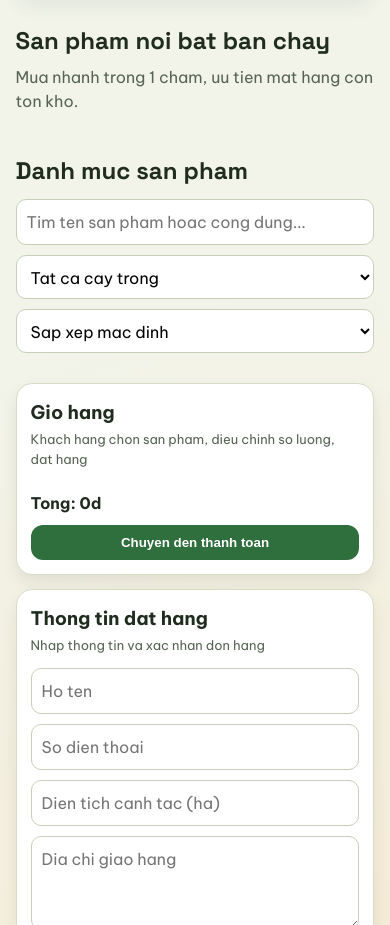
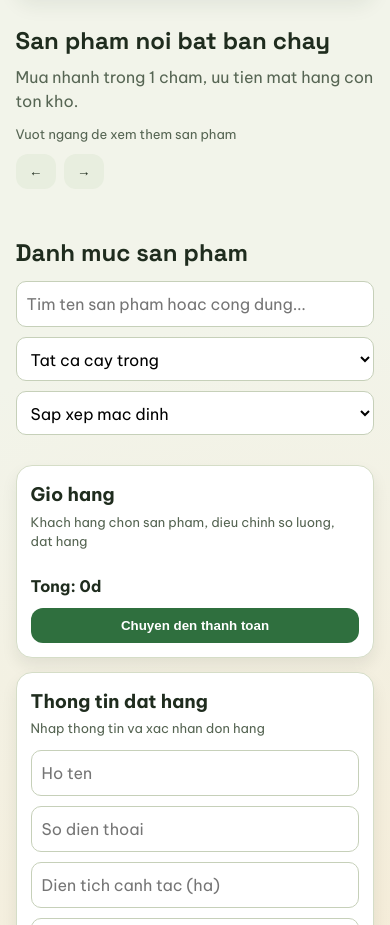
Before and after one commit to Ziec205/EXE01, a plain HTML site: page frontend/index.html in a window 390 px wide. Shown: the part 1840-2765 px from the top of the page. Drawn offline with Linux system fonts and the light colour scheme; no server answers.

Commit message:
Add mobile carousel for featured products

```diff
--- a/backend/src/main/resources/static/styles.css
+++ b/backend/src/main/resources/static/styles.css
@@ -268,6 +268,29 @@ body {
   display: grid;
   grid-template-columns: repeat(4, minmax(0, 1fr));
   gap: 12px;
+}
+
+.spotlight-toolbar {
+  margin-top: 12px;
+  display: flex;
+  justify-content: space-between;
+  align-items: center;
+  gap: 10px;
+}
+
+.spotlight-hint {
+  color: var(--muted);
+  font-size: 13px;
+}
+
+.spotlight-controls {
+  display: flex;
+  gap: 8px;
+}
+
+.spotlight-controls .btn {
+  min-width: 40px;
+  padding-inline: 0;
 }
 
 .spotlight-card {
@@ -804,6 +827,26 @@ select {
     grid-template-columns: 1fr;
   }
 
+  .spotlight-toolbar {
+    align-items: flex-start;
+    flex-direction: column;
+  }
+
+  .spotlight-grid {
+    grid-template-columns: none;
+    display: flex;
+    overflow-x: auto;
+    scroll-snap-type: x mandatory;
+    padding-bottom: 6px;
+    -webkit-overflow-scrolling: touch;
+  }
+
+  .spotlight-card {
+    min-width: 84%;
+    flex: 0 0 84%;
+    scroll-snap-align: start;
+  }
+
   .topbar-inner {
     flex-wrap: wrap;
   }
--- a/frontend/app.js
+++ b/frontend/app.js
@@ -14,6 +14,8 @@ const state = {
 const nodes = {
   productGrid: document.getElementById('productGrid'),
   spotlightGrid: document.getElementById('spotlightGrid'),
+  spotlightPrev: document.getElementById('spotlightPrev'),
+  spotlightNext: document.getElementById('spotlightNext'),
   searchInput: document.getElementById('searchInput'),
   cropFilter: document.getElementById('cropFilter'),
   sortFilter: document.getElementById('sortFilter'),
@@ -253,6 +255,19 @@ function applyQuickCropFilter(crop) {
   if (!nodes.cropFilter) return;
   nodes.cropFilter.value = crop;
   renderProducts();
+}
+
+function bindSpotlightControls() {
+  if (!nodes.spotlightGrid || !nodes.spotlightPrev || !nodes.spotlightNext) return;
+
+  const scrollByCard = (direction) => {
+    const firstCard = nodes.spotlightGrid.querySelector('.spotlight-card');
+    const distance = firstCard ? firstCard.getBoundingClientRect().width + 12 : 320;
+    nodes.spotlightGrid.scrollBy({ left: direction * distance, behavior: 'smooth' });
+  };
+
+  nodes.spotlightPrev.addEventListener('click', () => scrollByCard(-1));
+  nodes.spotlightNext.addEventListener('click', () => scrollByCard(1));
 }
 
 function addToCart(productId) {
@@ -643,6 +658,7 @@ function bindEvents() {
 
 async function init() {
   addMessage('Xin chao, toi co the goi y phan bon theo cay trong va muc tieu nang suat.', 'bot');
+  bindSpotlightControls();
   bindEvents();
   await loadProducts();
   renderCart();
--- a/frontend/index.html
+++ b/frontend/index.html
@@ -101,6 +101,13 @@
       <div class="section-head">
         <h2>San pham noi bat ban chay</h2>
         <p>Mua nhanh trong 1 cham, uu tien mat hang con ton kho.</p>
+      </div>
+      <div class="spotlight-toolbar">
+        <div class="spotlight-hint">Vuot ngang de xem them san pham</div>
+        <div class="spotlight-controls" aria-label="Dieu huong san pham noi bat">
+          <button id="spotlightPrev" class="btn btn-ghost" type="button" aria-label="San pham truoc">&larr;</button>
+          <button id="spotlightNext" class="btn btn-ghost" type="button" aria-label="San pham tiep theo">&rarr;</button>
+        </div>
       </div>
       <div id="spotlightGrid" class="spotlight-grid"></div>
     </section>
--- a/frontend/styles.css
+++ b/frontend/styles.css
@@ -268,6 +268,29 @@ body {
   display: grid;
   grid-template-columns: repeat(4, minmax(0, 1fr));
   gap: 12px;
+}
+
+.spotlight-toolbar {
+  margin-top: 12px;
+  display: flex;
+  justify-content: space-between;
+  align-items: center;
+  gap: 10px;
+}
+
+.spotlight-hint {
+  color: var(--muted);
+  font-size: 13px;
+}
+
+.spotlight-controls {
+  display: flex;
+  gap: 8px;
+}
+
+.spotlight-controls .btn {
+  min-width: 40px;
+  padding-inline: 0;
 }
 
 .spotlight-card {
@@ -804,6 +827,26 @@ select {
     grid-template-columns: 1fr;
   }
 
+  .spotlight-toolbar {
+    align-items: flex-start;
+    flex-direction: column;
+  }
+
+  .spotlight-grid {
+    grid-template-columns: none;
+    display: flex;
+    overflow-x: auto;
+    scroll-snap-type: x mandatory;
+    padding-bottom: 6px;
+    -webkit-overflow-scrolling: touch;
+  }
+
+  .spotlight-card {
+    min-width: 84%;
+    flex: 0 0 84%;
+    scroll-snap-align: start;
+  }
+
   .topbar-inner {
     flex-wrap: wrap;
   }
```
Also changed, not shown: backend/src/main/resources/static/app.js (+16 -0 lines), backend/src/main/resources/static/index.html (+7 -0 lines).
